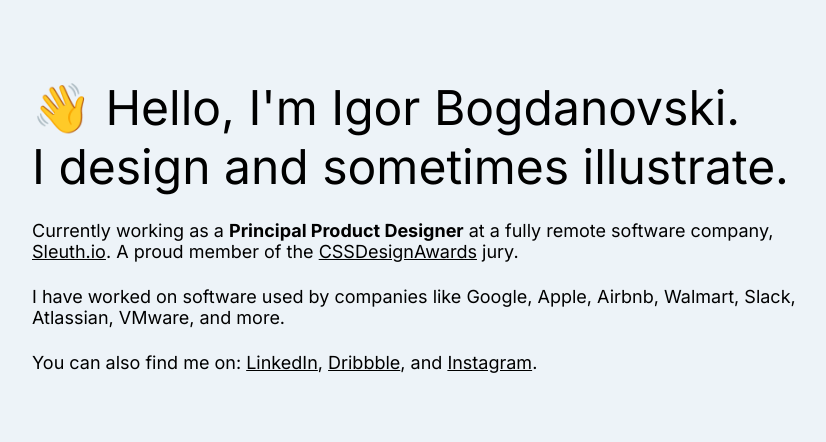
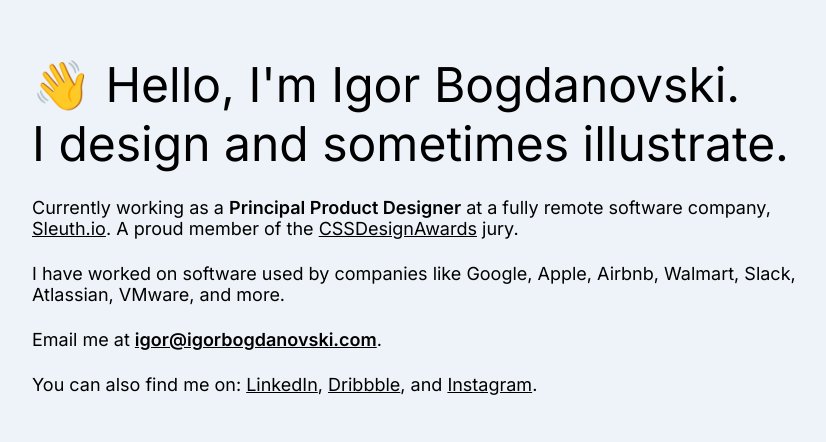
Before and after one commit to IgorBogdanovskiSleuth/portfolio, a plain HTML site: page index.html in a window 1280 px wide. Shown: the part 163-605 px from the top of the page, without its empty margins (208-1034 px from the left). Drawn offline with Linux system fonts and the light colour scheme.

Commit message:
Update index.html
- added the email

```diff
--- a/index.html
+++ b/index.html
@@ -4,7 +4,7 @@
     <meta charset="UTF-8">
     <meta name="viewport" content="width=device-width, initial-scale=1.0">
     <title>Igor Bogdanovski</title>
-    <link href="https://fonts.googleapis.com/css2?family=Inter:wght@400;700&display=swap" rel="stylesheet">
+    <link href="https://fonts.googleapis.com/css2?family=Inter:wght@100..900&display=swap" rel="stylesheet">
     <style>
         body {
             margin: 0;
@@ -35,7 +35,10 @@
             color: black;
         }
         .bold {
-            font-weight: 700;
+            font-weight: 600;
+        }
+        .regular {
+            font-weight: 400;
         }
     </style>
 </head>
@@ -50,11 +53,16 @@
       <div class="description">
         I have worked on software used by companies like Google, Apple, Airbnb, Walmart, Slack, Atlassian, VMware, and more.</div>
         <div class="description">
+            Email me at
+            <a href="mailto:igor@igorbogdanovski.com" target="_blank" class="bold">igor@igorbogdanovski.com</a>.
+        </div>
+        <div class="description">
             You can also find me on:
             <a href="https://www.linkedin.com/in/igorbogdanovski/" target="_blank">LinkedIn</a>,
             <a href="https://dribbble.com/IgorBogdanovski" target="_blank">Dribbble</a>, and
             <a href="https://www.instagram.com/mr_bogdanovski/" target="_blank">Instagram</a>.
         </div>
+
     </div>
 </body>
 </html>
```
